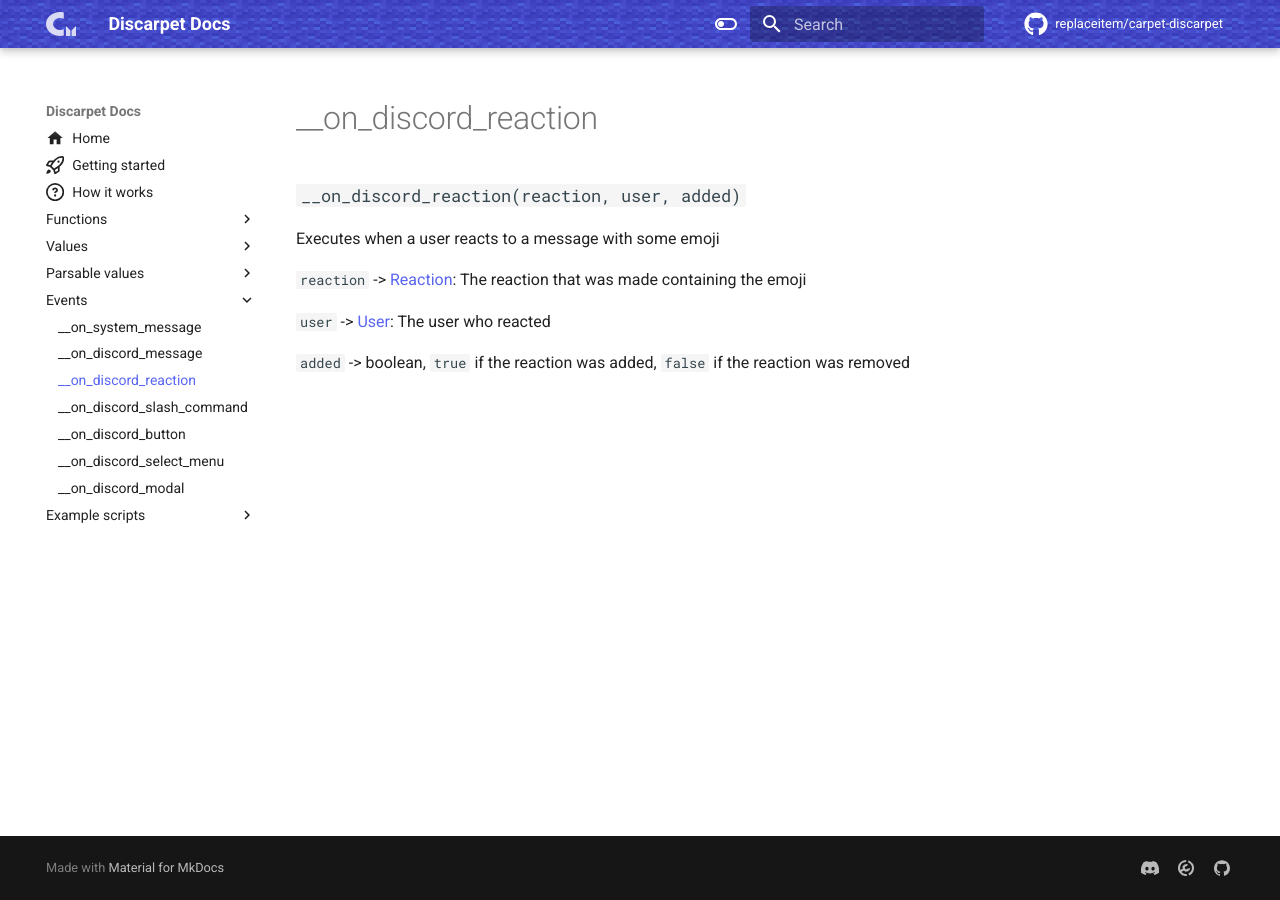
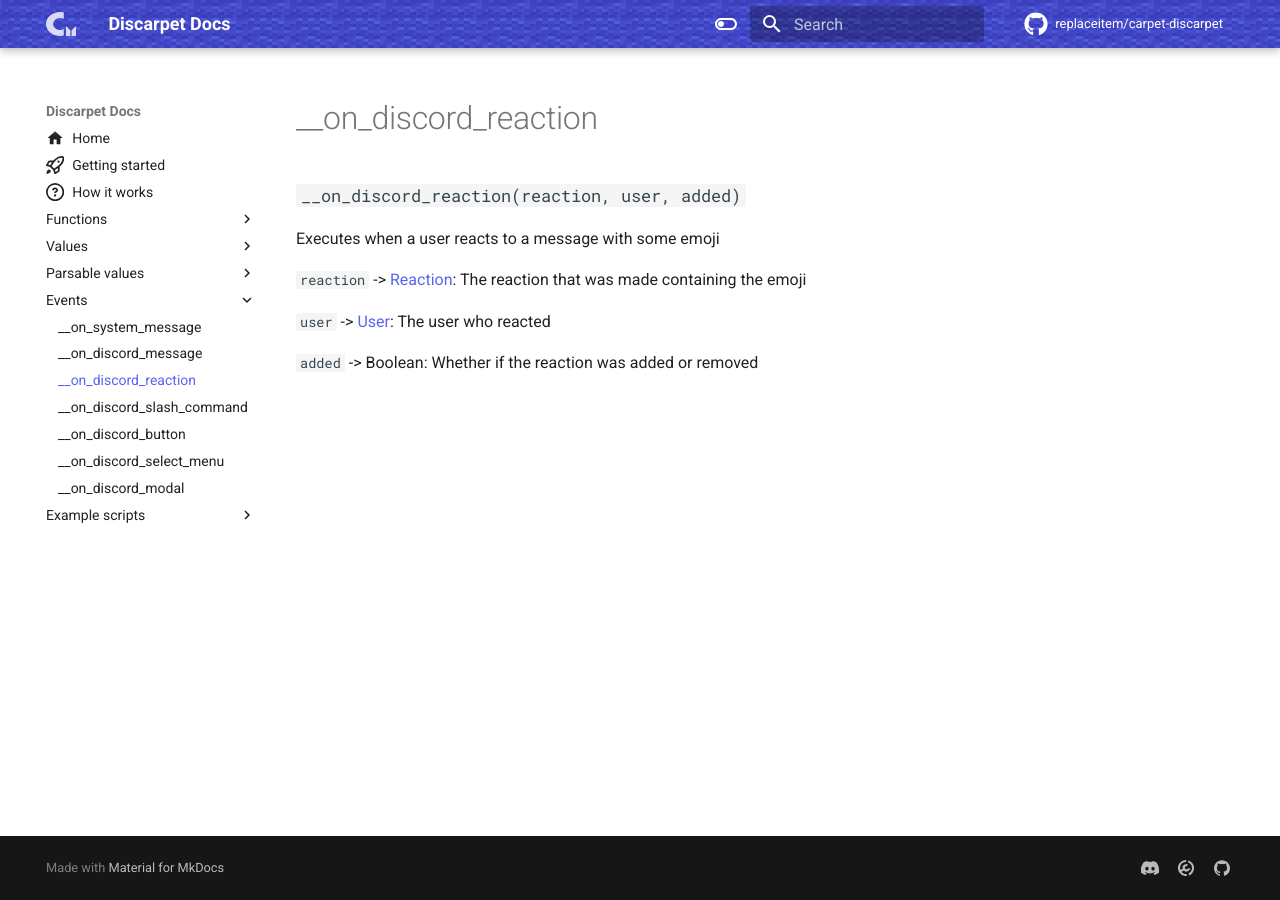
Before and after one commit to replaceitem/carpet-discarpet, an MkDocs documentation site: the page built from docs/pages/events/discord-reaction.md, in a window 1280 px wide. Built offline with MkDocs 1.6.1 and Material for MkDocs 9.7.7, drawn with Linux system fonts in a browser that asks for light colours; comment, search, counter and statistics services are not loaded.

```diff
--- a/docs/pages/events/discord-reaction.md
+++ b/docs/pages/events/discord-reaction.md
@@ -6,4 +6,4 @@
 
 `user` -> [User](/values/user.md): The user who reacted
 
-`added` -> boolean, `true` if the reaction was added, `false` if the reaction was removed
+`added` -> Boolean: Whether if the reaction was added or removed
```
Also changed, not shown: docs/pages/events/discord-message-edit.md (+2 -0 lines), docs/pages/events/discord-server-member-join.md (+1 -0 lines), docs/pages/events/discord-server-member-leave.md (+1 -0 lines).
